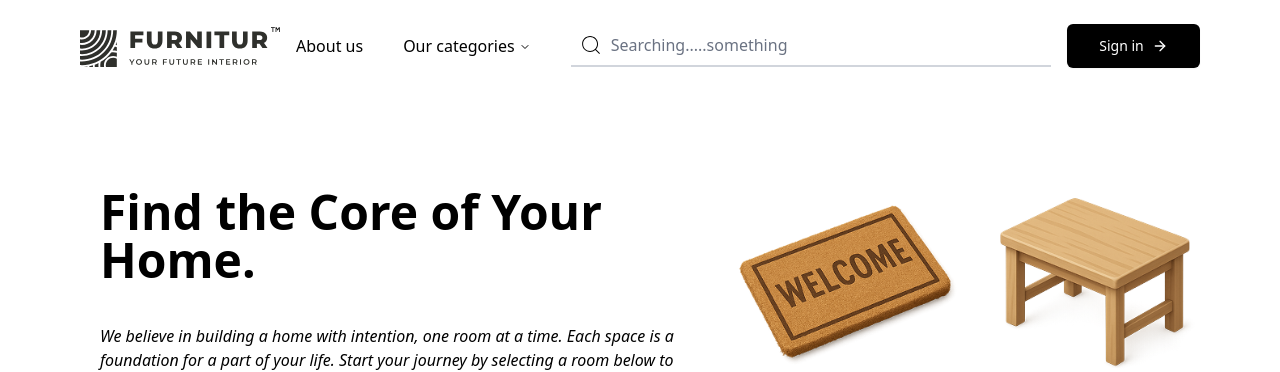
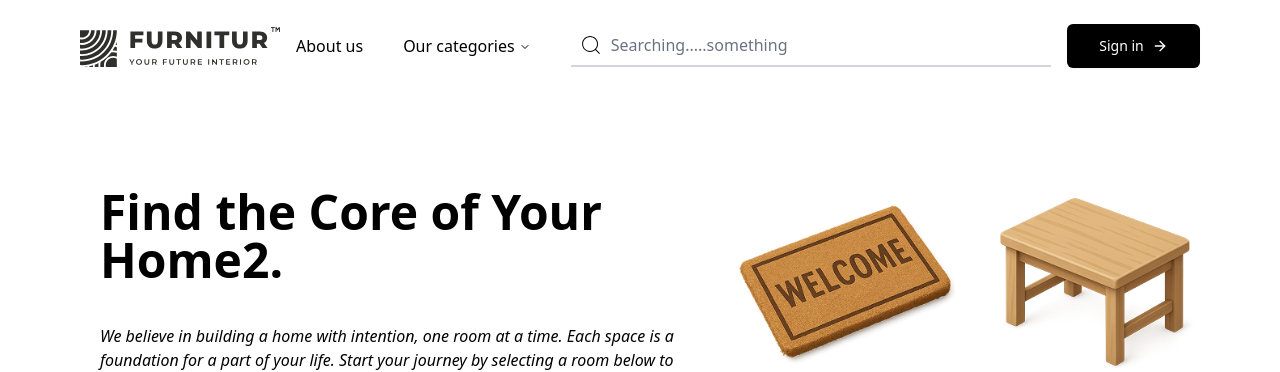
Before and after one commit to kimhanz/frontend-the-core-home, a React (Vite) app: page / in a window 1280 px wide. Shown: the top 372 px of the page. Built offline with nearby package versions, Linux system fonts and the light colour scheme.

Commit message:
fix(page):from home to home2

```diff
--- a/src/pages/Home.jsx
+++ b/src/pages/Home.jsx
@@ -10,7 +10,7 @@ const Home = () => {
       <div className="w-full max-w-[1280px] flex justify-between items-start gap-x-10">
         <div className="flex flex-col flex-1 gap-y-10 ml-10">
           <h1 className="font-bold text-5xl mt-8">
-            Find the Core of Your Home.
+            Find the Core of Your Home2.
           </h1>
           <p className="text-base italic">
             We believe in building a home with intention, one room at a time.
```
